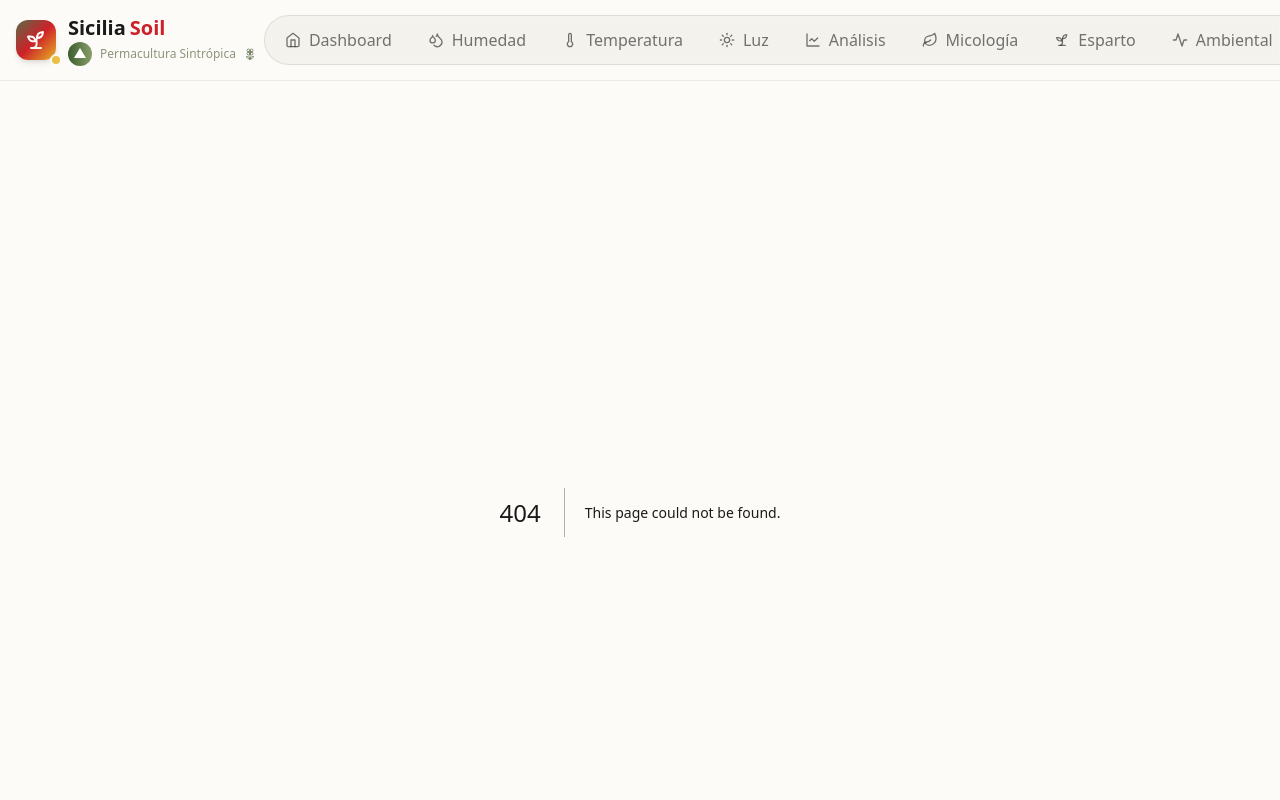
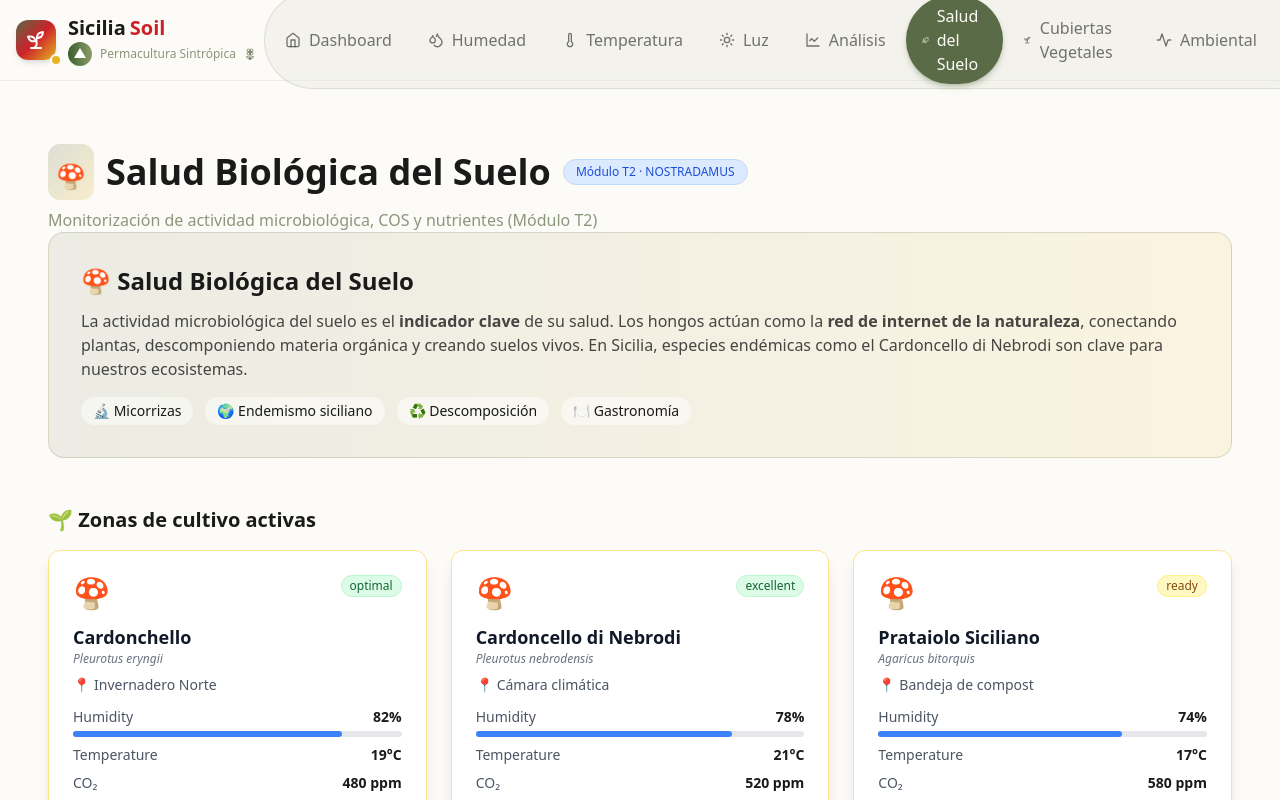
Before and after one commit to carmen-buendia/sicilia-soil, a Next.js app in the folder apps/web/: page /soil-health in a window 1280 px wide. Before the commit this address had no page. Shown: the top 800 px of the page. Built offline with nearby package versions, Linux system fonts and the light colour scheme.

Commit message:
refactor(web): rename mycology/esparto pages and align with NOSTRADAMUS T2/T3 topics

```diff
--- a/apps/web/app/esparto/page.tsx
+++ b/apps/web/app/ground-cover/page.tsx
@@ -148,37 +148,23 @@ export default function EspartoPage() {
     <div className="min-h-screen p-4 md:p-8 pt-24 bg-gradient-to-br from-offWhite to-emerald-50">
       <div className="max-w-7xl mx-auto">
         {/* Header */}
-        <div className="flex items-center justify-between mb-8 flex-wrap gap-4">
-          <div className="flex items-center gap-4">
-            <Link
-              href="/"
-              className="p-2 hover:bg-oliveGreen/10 rounded-lg transition-colors"
-            >
-              <ArrowLeft className="w-5 h-5 text-oliveGreen" />
-            </Link>
-            <div>
-              <h1 className="text-3xl md:text-4xl font-bold text-charcoalGray flex items-center gap-3">
-                <div className="p-2 bg-gradient-to-br from-oliveGreen/20 to-wheatGold/20 rounded-xl">
-                  <span className="text-3xl">🌾</span>
-                </div>
-                Cultivo de Esparto
-              </h1>
-              <p className="text-oliveGreen/70">
-                {espartoData.scientificName} - Tradición y sostenibilidad en
-                Sicilia
-              </p>
-            </div>
-          </div>
-          <div
-            className={`px-4 py-2 rounded-full flex items-center gap-2 ${health.color}`}
-          >
-            <span>{health.icon}</span>
-            <span className="font-medium">
-              Salud del cultivo: {health.status}
+        <div className="flex flex-col gap-2">
+          <div className="flex items-center gap-3">
+            <h1 className="text-3xl md:text-4xl font-bold text-charcoalGray flex items-center gap-3">
+              <div className="p-2 bg-gradient-to-br from-oliveGreen/20 to-wheatGold/20 rounded-xl">
+                <span className="text-3xl">🌾</span>
+              </div>
+              Cubiertas Vegetales y Control de Erosión
+            </h1>
+            <span className="text-xs bg-blue-100 text-blue-700 border border-blue-200 px-3 py-1 rounded-full font-medium">
+              Módulo T3 · NOSTRADAMUS
             </span>
           </div>
+          <p className="text-oliveGreen/70">
+            Retención hídrica y prevención de erosión en suelos mediterráneos
+            (Módulo T3)
+          </p>
         </div>
-
         {/* Hero Section */}
         <div className="bg-gradient-to-r from-oliveGreen/10 to-emerald-500/10 rounded-2xl p-6 md:p-8 mb-12 border border-oliveGreen/20">
           <div className="flex flex-col md:flex-row gap-6 items-center">
@@ -190,7 +176,10 @@ export default function EspartoPage() {
                 El esparto <strong>(Stipa tenacissima)</strong> es una planta
                 milenaria que ha moldeado la cultura y economía siciliana. Su
                 fibra, resistente y versátil, representa un modelo de{" "}
-                <strong>agricultura regenerativa y sostenible</strong>.
+                <strong>agricultura regenerativa y sostenible</strong>. Como
+                cubierta vegetal mediterránea, retiene la humedad del suelo,
+                previene la erosión y contribuye a la resiliencia hídrica del
+                ecosistema (Módulo T3).
               </p>
               <div className="flex flex-wrap gap-3 mt-4">
                 <span className="px-3 py-1 bg-white/50 rounded-full text-sm">
--- a/apps/web/app/page.tsx
+++ b/apps/web/app/page.tsx
@@ -544,23 +544,23 @@ export default function HomePage() {
         </div>
       </div>
 
-      {/* Esparto Section */}
+      {/* Ground Cover & Erosion Control Section */}
       <div className="bg-gradient-to-r from-oliveGreen/5 to-wheatGold/5 rounded-2xl p-6 border border-oliveGreen/15">
         <div className="flex items-center gap-3 mb-4">
           <div className="p-2 bg-oliveGreen/10 rounded-xl">
             <Sprout className="w-6 h-6 text-oliveGreen" />
           </div>
           <h2 className="text-xl font-bold text-charcoalGray">
-            Cultivo de Esparto
+            Cubiertas Vegetales y Control de Erosión
           </h2>
         </div>
         <p className="text-oliveGreen/70 mb-4">
-          La planta de esparto (Stipa tenacissima) es una fibra natural
-          tradicional siciliana. Actualmente en fase de crecimiento activo con
-          un 92% de salud.
+          La cubierta vegetal de esparto (Stipa tenacissima) retiene la humedad
+          del suelo y previene la erosión. Actualmente en fase de crecimiento
+          activo con un 92% de salud.
         </p>
         <Link
-          href="/esparto"
+          href="/ground-cover"
           className="inline-flex items-center gap-2 text-oliveGreen hover:text-sicilian-red transition-colors"
         >
           Ver detalles del cultivo <span>→</span>
--- a/apps/web/app/mycology/page.tsx
+++ b/apps/web/app/soil-health/page.tsx
@@ -14,7 +14,7 @@ import {
 } from "lucide-react";
 import { MycologyChart } from "@sicilia-soil/ui";
 import { MushroomChip } from "./components/MushroomChip";
-import { MushroomCard } from "@/components/features/mycology";
+import { MushroomCard } from "@/components/features/soil-health";
 
 // Datos simulados para setas autóctonas
 const generateMushroomData = (
@@ -160,38 +160,35 @@ export default function MycologyPage() {
     <div className="min-h-screen p-4 md:p-8 pt-24 bg-offWhite">
       <div className="max-w-7xl mx-auto">
         {/* Header */}
-        <div className="flex items-center justify-between mb-8 flex-wrap gap-4">
-          <div className="flex items-center gap-4">
-            <Link
-              href="/"
-              className="p-2 hover:bg-oliveGreen/10 rounded-lg transition-colors"
-            >
-              <ArrowLeft className="w-5 h-5 text-oliveGreen" />
-            </Link>
-            <div>
+        <div className="flex flex-col gap-2">
+          <div className="flex items-center gap-3">
             <h1 className="text-3xl md:text-4xl font-bold text-charcoalGray flex items-center gap-3">
               <div className="p-2 bg-gradient-to-br from-oliveGreen/20 to-wheatGold/20 rounded-xl">
                 <span className="text-2xl">🍄</span>
               </div>
-                Micología Siciliana
+              Salud Biológica del Suelo
             </h1>
+            <span className="text-xs bg-blue-100 text-blue-700 border border-blue-200 px-3 py-1 rounded-full font-medium">
+              Módulo T2 · NOSTRADAMUS
+            </span>
+          </div>
           <p className="text-oliveGreen/70">
-                Seguimiento de setas autóctonas y condiciones de cultivo
+            Monitorización de actividad microbiológica, COS y nutrientes (Módulo
+            T2)
           </p>
         </div>
-          </div>
-        </div>
-
         {/* Hero Section */}
         <div className="bg-gradient-to-r from-oliveGreen/10 to-wheatGold/10 rounded-2xl p-6 md:p-8 mb-12 border border-oliveGreen/20">
           <h2 className="text-2xl font-bold text-charcoalGray mb-3">
-            🍄 El Reino Fungi en la Permacultura Sintrópica
+            🍄 Salud Biológica del Suelo
           </h2>
           <p className="text-charcoalGray/80 mb-4">
-            Los hongos son la <strong>red de internet de la naturaleza</strong>.
-            Conectan plantas, descomponen materia orgánica y crean suelos vivos.
-            En Sicilia, tenemos especies endémicas como el Cardoncello di
-            Nebrodi que son clave para nuestros ecosistemas.
+            La actividad microbiológica del suelo es el{" "}
+            <strong>indicador clave</strong> de su salud. Los hongos actúan como
+            la <strong>red de internet de la naturaleza</strong>, conectando
+            plantas, descomponiendo materia orgánica y creando suelos vivos. En
+            Sicilia, especies endémicas como el Cardoncello di Nebrodi son clave
+            para nuestros ecosistemas.
           </p>
           <div className="flex flex-wrap gap-3 mt-4">
             <span className="px-3 py-1 bg-white/50 rounded-full text-sm">
--- a/apps/web/components/layout/Navbar.tsx
+++ b/apps/web/components/layout/Navbar.tsx
@@ -28,8 +28,8 @@ const navItems = [
   { id: "/temperature", label: "Temperatura", icon: Thermometer },
   { id: "/light", label: "Luz", icon: Sun },
   { id: "/analysis", label: "Análisis", icon: LineChart },
-  { id: "/mycology", label: "Micología", icon: Leaf },
-  { id: "/esparto", label: "Esparto", icon: Sprout },
+  { id: "/soil-health", label: "Salud del Suelo", icon: Leaf },
+  { id: "/ground-cover", label: "Cubiertas Vegetales", icon: Sprout },
   { id: "/ambiental", label: "Ambiental", icon: Activity },
   { id: "/configuration", label: "Configuración", icon: Settings },
 ];
```
Also changed, not shown: apps/web/app/soil-health/components/MushroomChip.tsx (renamed from apps/web/app/mycology/components/MushroomChip.tsx), apps/web/components/features/ground-cover/EspartoSummary.tsx (renamed from apps/web/components/features/esparto/EspartoSummary.tsx), apps/web/components/features/ground-cover/index.ts (renamed from apps/web/components/features/esparto/index.ts), apps/web/components/features/soil-health/MushroomCard.tsx (renamed from apps/web/components/features/mycology/MushroomCard.tsx), apps/web/components/features/soil-health/index.ts (renamed from apps/web/components/features/mycology/index.ts). Lines whose indentation alone changed are shown as unchanged.
